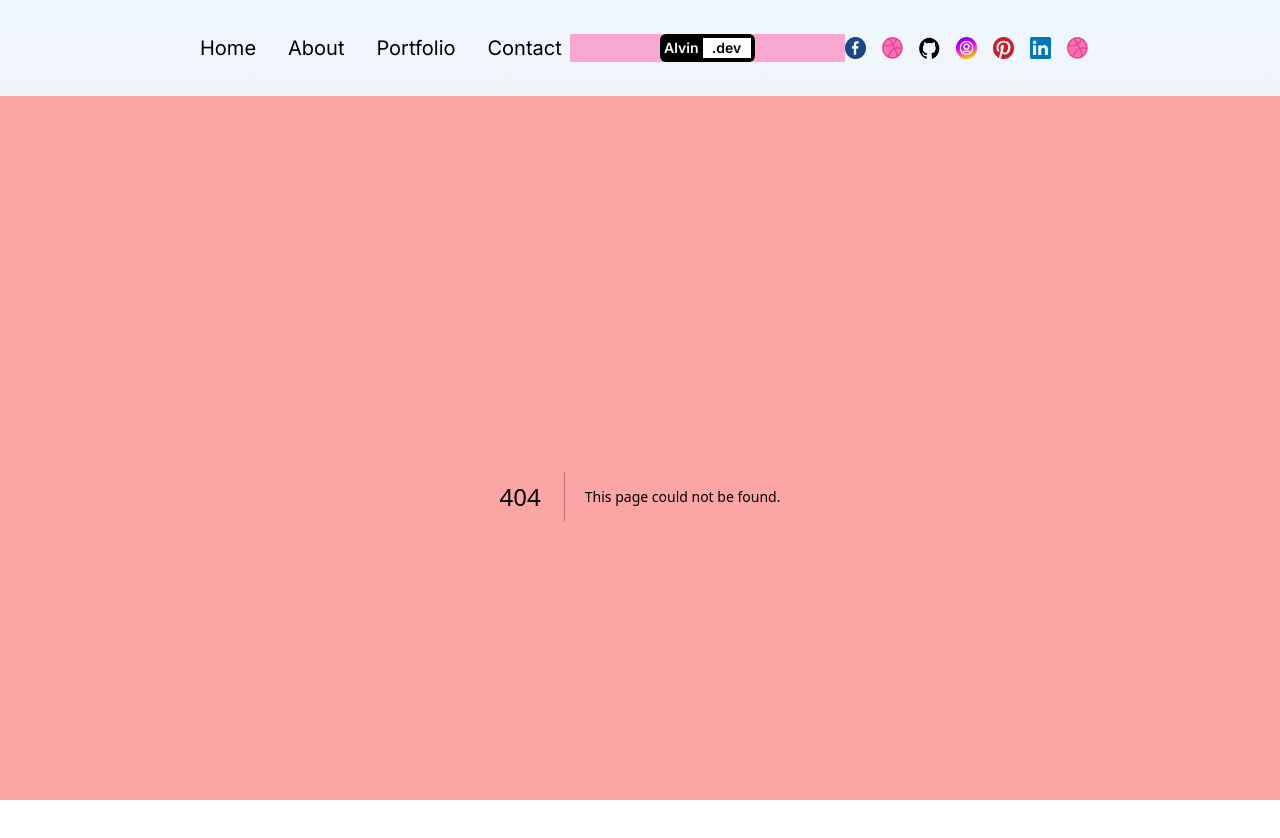
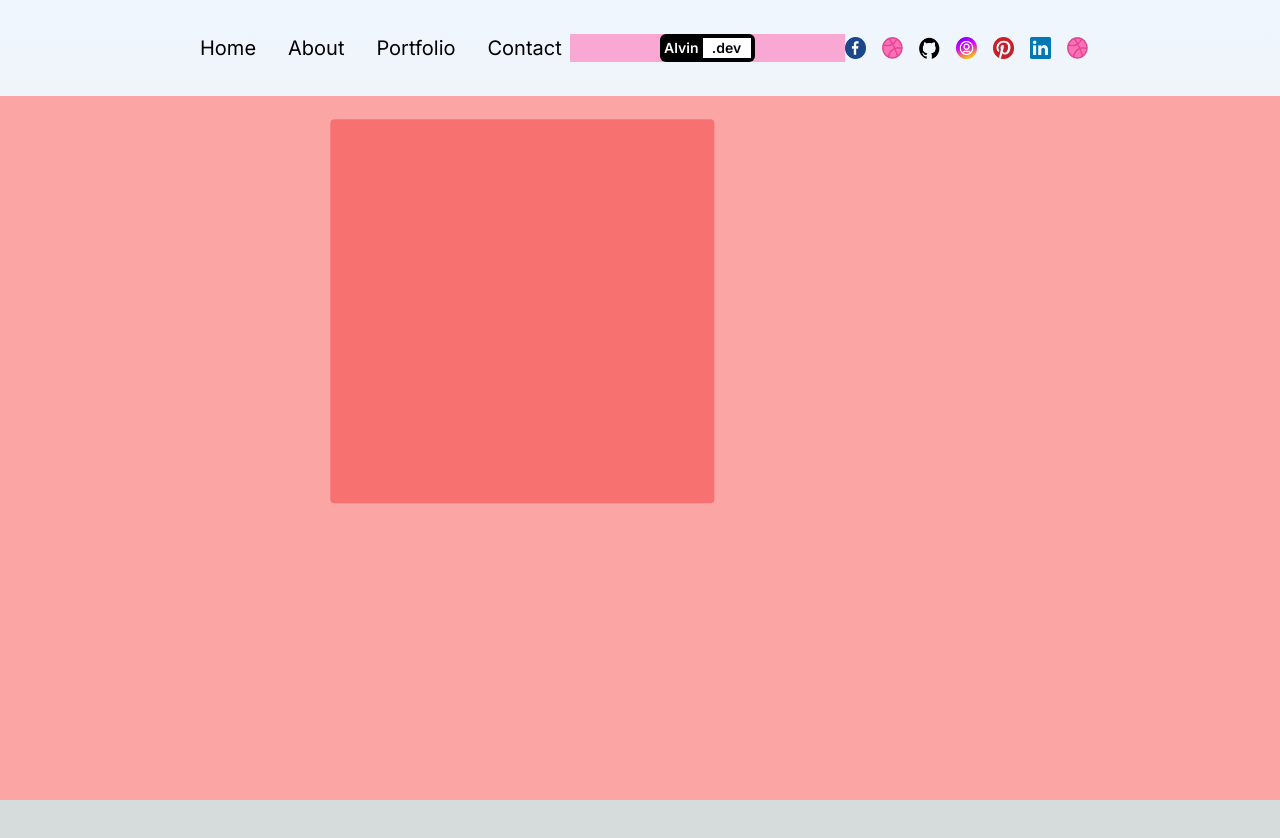
Before and after one commit to devvin75/portfolio-sample, a Next.js app: page /testanimation in a window 1280 px wide. Before the commit this address had no page. Shown: the top 838 px of the page. After the commit the page ends 800 px from the top, so only its background shows below. Built offline with nearby package versions, Linux system fonts and the light colour scheme.

Commit message:
Test page
Test page for creating animation using framer-motion

```diff
--- /dev/null
+++ b/src/app/testanimation/page.jsx
@@ -0,0 +1,31 @@
+'use client'
+import {delay, motion} from 'framer-motion'
+
+const testAnimation = () => {
+    const variants = {
+        variant1:{
+            x:400,
+            y:300,
+            opacity:0.5,
+
+        },
+        variant2:{
+            x:100,
+            y:-300,
+        }
+    }
+    return (
+            <div className="h-full flex items-center justify-center">
+                <motion.div className="w-96 h-96 bg-red-400 rounded"
+                            initial={{x:-300}}
+                            variants={variants}
+                            animate= "variant2"
+                            transition={{delay:3, duration:8}}
+                >
+                </motion.div>
+
+            </div>
+    )
+}
+
+export default testAnimation
```
